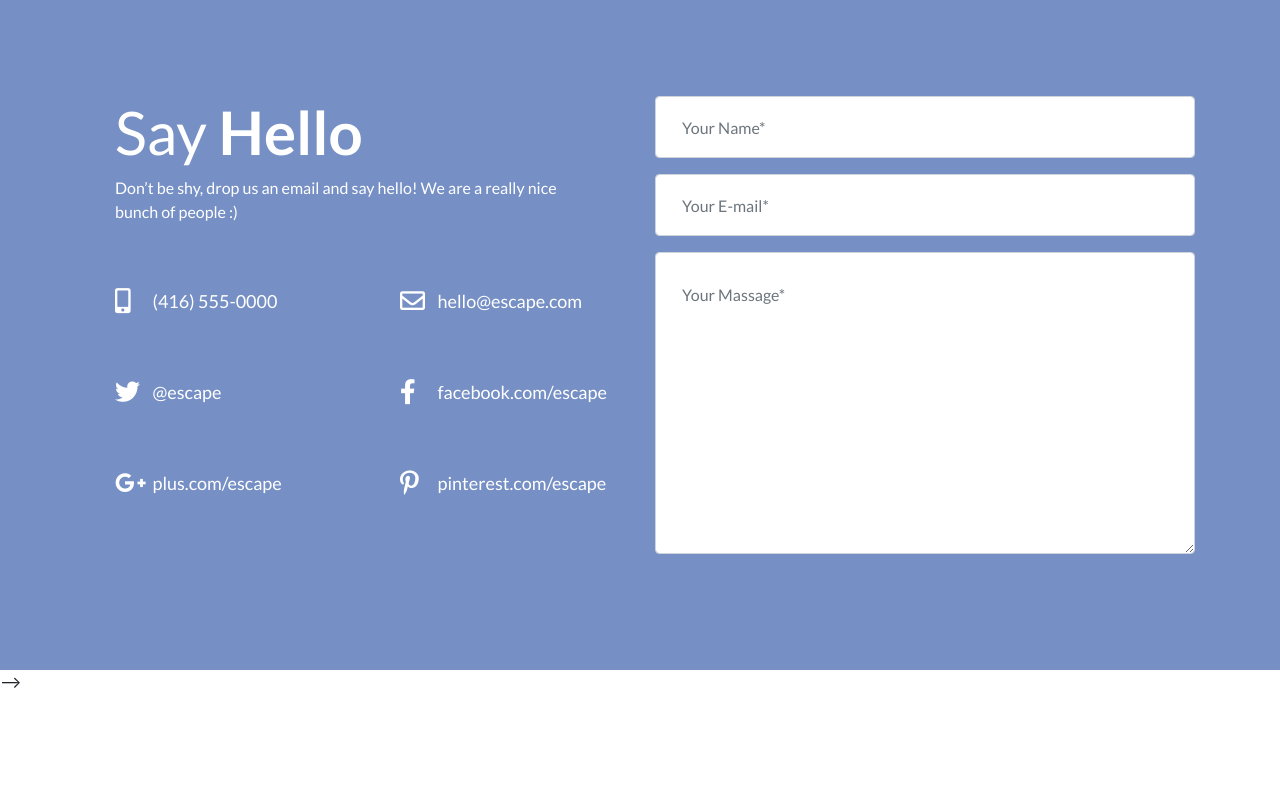
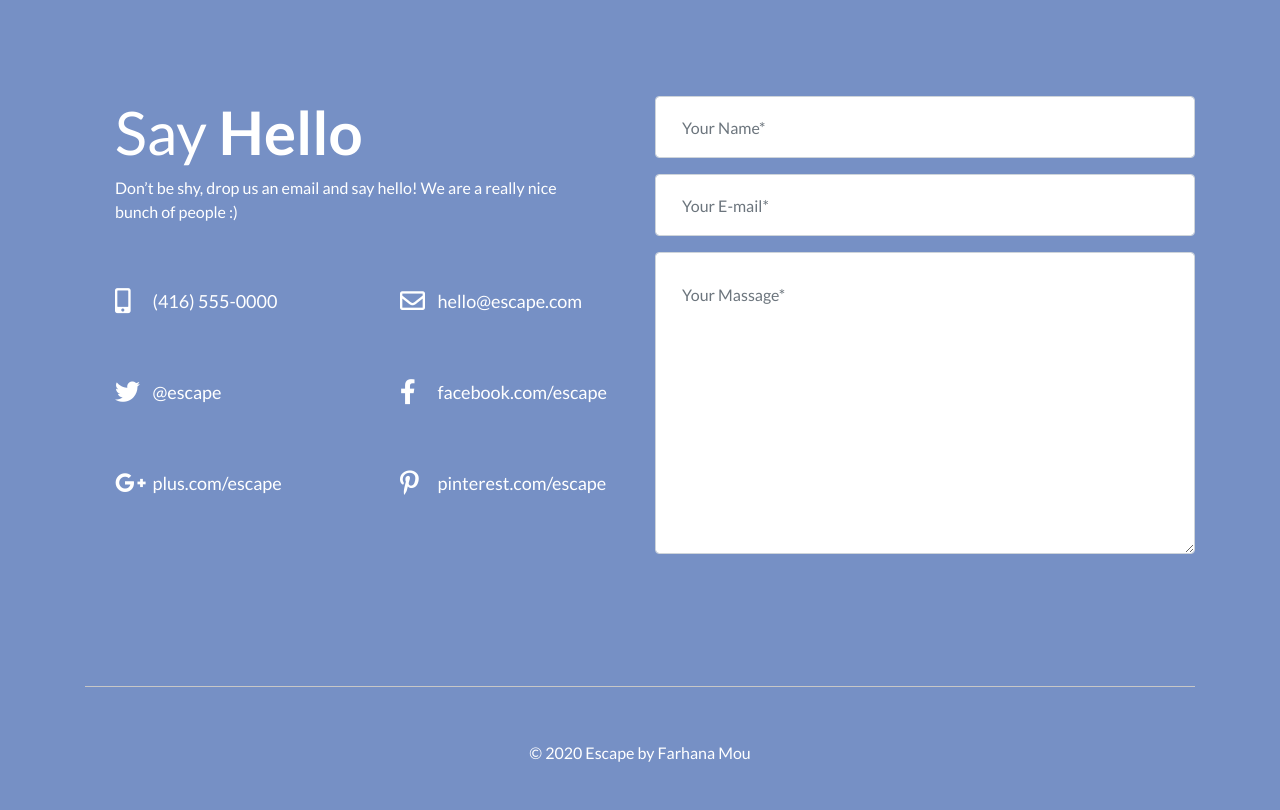
Before and after one commit to FarhanaMou/escape, a plain HTML site: page index.html in a window 1280 px wide. Shown: the part 4504-5314 px from the top of the page. Before the commit the page ends 5198 px from the top, so only its background shows below. Drawn offline with Linux system fonts and the light colour scheme.

Commit message:
Escape project is compelet

```diff
--- a/index.html
+++ b/index.html
@@ -502,11 +502,25 @@
                             <textarea class="form-control from-coustom" id="exampleFormControlTextarea1" rows="10" placeholder="Your Massage*"></textarea>
                         </div>
                     </form>
+
                 </div>
             </div>
         </div>
-    </section> -->
+    </section>
     <!-- contect-part start -->
+    <!-- footer part start -->
+    <footer class="footer-part">
+        <div class="container">
+            <div class="row">
+                <div class="col-lg-12">
+                    <hr>
+                    <h3> &copy; 2020 Escape by Farhana Mou</h3>
+                </div>
+            </div>
+        </div>
+
+    </footer>
+    <!-- footer part end -->
 
     <!-- for js file -->
     <script src="js/jquery-3.5.1.min.js"></script>
--- a/style.css
+++ b/style.css
@@ -362,3 +362,21 @@
                 }
                 /* Its for from end */
                 /*contect part end */
+                /* footer-part start */
+
+                .footer-part {
+                    padding: 0px 50px;
+                    background: #7690c5;
+                }
+
+                .footer-part hr {
+                    background-color: #ddd;
+                }
+
+                .footer-part h3 {
+                    color: #fff;
+                    font-size: 16px;
+                    text-align: center;
+                    padding: 40px 0px;
+                }
+                /* footer-part end */
```
